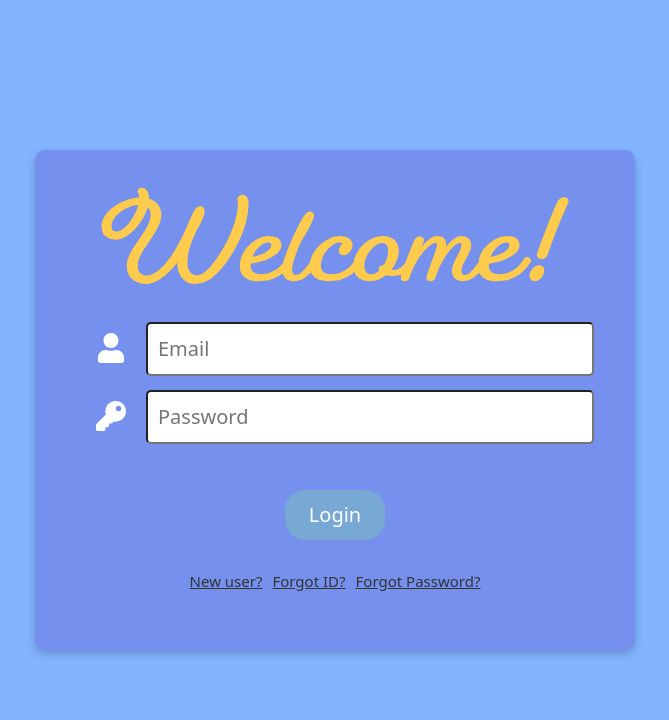
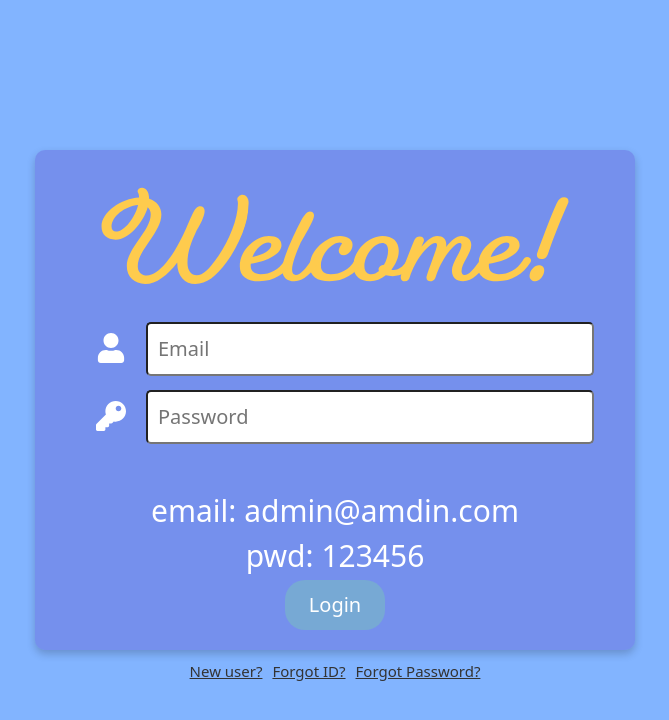
Before and after one commit to Jaeyonging/aboutme, a React (Vite) app: page /login in a window 1280 px wide. Shown: the top 720 px of the page, without its empty margins (305-974 px from the left). Built offline with nearby package versions, Linux system fonts and the light colour scheme; no server answers.

Commit message:
fix: design

```diff
--- a/src/components/NavBar.tsx
+++ b/src/components/NavBar.tsx
@@ -16,7 +16,7 @@ export const NavBar = () => {
                 <Link className='navbarMenu' to={`/projects`}>Projects</Link>
                 <Link className='navbarMenu' to={`/learned`}>Learned</Link>
                 <Link className='navbarMenu' to={`/about`}>About</Link>
-                <Link className='navbarMenu' to={`/contact`}>Contact</Link>
+                {/* <Link className='navbarMenu' to={`/contact`}>Contact</Link> */}
                 <button className='logout-button' onClick={() => logout()}>
                     Logout
                 </button>
--- a/src/routes/Login/FindPwd.tsx
+++ b/src/routes/Login/FindPwd.tsx
@@ -2,15 +2,18 @@ import React from 'react'
 
 export const FindPwd = () => {
     return (
-        <iframe
-            id="pageFrame"
-            name="pageFrame"
-            src="
-            http://www.jobkorea.co.kr/Starter/calendar/sub/month?edu=5"
-            frameBorder="0"
-            width="890px"
-            height="1000px"
-            scrolling="auto"
-        />
+        // <iframe
+        //     id="pageFrame"
+        //     name="pageFrame"
+        //     src="
+        //     http://www.jobkorea.co.kr/Starter/calendar/sub/month?edu=5"
+        //     frameBorder="0"
+        //     width="890px"
+        //     height="1000px"
+        //     scrolling="auto"
+        // />
+        <div>
+
+        </div>
     )
 }
--- a/src/routes/Login/Login.tsx
+++ b/src/routes/Login/Login.tsx
@@ -96,6 +96,12 @@ export const Login = () => {
                     <div className='login-logininfo'>
                         {isLoginInfo}
                     </div>
+                    <div>
+                        email: admin@amdin.com
+                        <div>
+                            pwd: 123456
+                        </div>
+                    </div>
                     <button className='login-button' type='submit'>
                         Login
                     </button>
```
